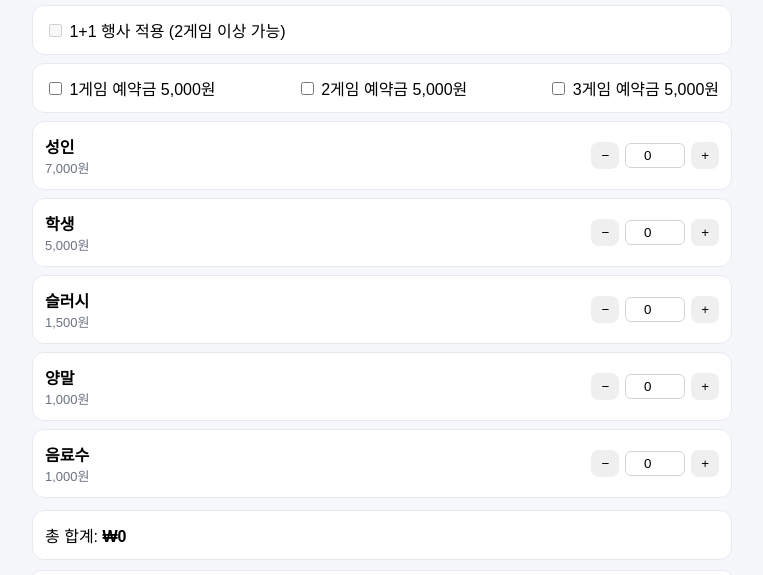
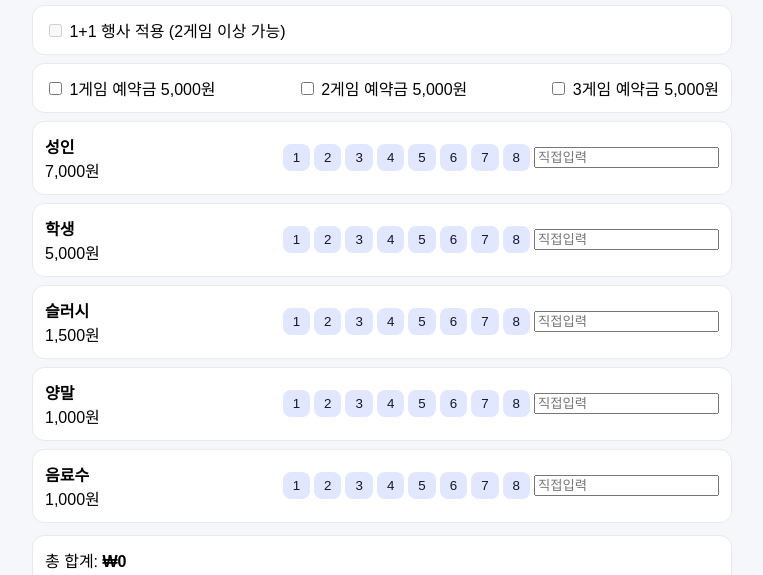
Before and after one commit to wlaud94-a11y/jmyj, a plain HTML site: page index.html in a window 1280 px wide. Shown: the part 155-730 px from the top of the page, without its empty margins (258-1021 px from the left). Drawn offline with nearby package versions, Linux system fonts and the light colour scheme.

Commit message:
Update index.html

```diff
--- a/index.html
+++ b/index.html
@@ -11,11 +11,12 @@ h1{font-size:22px;margin-bottom:6px;}
 .item{display:flex;justify-content:space-between;align-items:center;background:#fff;padding:12px;margin-bottom:8px;border-radius:12px;border:1px solid #e6e9ef;}
 .left{display:flex;flex-direction:column;}
 .label{font-weight:600;}
-.price{font-size:13px;color:#6b7280;}
-.controls{display:flex;align-items:center;gap:6px;}
+.controls{display:flex;align-items:center;gap:4px;flex-wrap:wrap;}
 input.num{width:50px;text-align:center;border-radius:6px;border:1px solid #d1d5db;padding:4px;}
 button{padding:6px 10px;border-radius:8px;border:none;cursor:pointer;}
 button.btn{background:#111827;color:#fff;}
+button.qtyBtn{background:#e0e7ff;color:#111827;}
+button.qtyBtn.active{background:#3b82f6;color:#fff;}
 .summary{display:flex;justify-content:space-between;align-items:center;background:#fff;padding:12px;border-radius:12px;border:1px solid #e6e9ef;margin-top:12px;}
 .receipt{margin-top:10px;background:#fff;padding:10px;border-radius:8px;border:1px solid #e6e9ef;font-size:14px;white-space:pre-line;}
 </style>
@@ -92,15 +93,33 @@ ITEMS.forEach(it=>{
     const left=document.createElement('div'); left.className='left';
     left.innerHTML=`<div class="label">${it.label}</div><div class="price">${it.price.toLocaleString()}원</div>`;
     const controls=document.createElement('div'); controls.className='controls';
-    const dec=document.createElement('button'); dec.innerText='−';
-    const inp=document.createElement('input'); inp.type='number'; inp.className='num'; inp.value=0;
-    const inc=document.createElement('button'); inc.innerText='+';
-    controls.appendChild(dec); controls.appendChild(inp); controls.appendChild(inc);
+
+    for(let i=1;i<=8;i++){
+        const btn=document.createElement('button');
+        btn.innerText=i;
+        btn.className='qtyBtn';
+        btn.onclick=()=>{
+            setQty(it.id,i);
+            document.getElementById(it.id+'Custom').value='';
+            const siblings=controls.querySelectorAll('button.qtyBtn');
+            siblings.forEach(s=>s.classList.remove('active'));
+            btn.classList.add('active');
+        }
+        controls.appendChild(btn);
+    }
+
+    const customInp=document.createElement('input');
+    customInp.type='number'; customInp.min=0; customInp.placeholder='직접입력';
+    customInp.id=it.id+'Custom';
+    customInp.oninput=()=>{
+        setQty(it.id, parseInt(customInp.value)||0);
+        const siblings=controls.querySelectorAll('button.qtyBtn');
+        siblings.forEach(s=>s.classList.remove('active'));
+    }
+    controls.appendChild(customInp);
+
     row.appendChild(left); row.appendChild(controls);
     itemsWrap.appendChild(row);
-    dec.onclick=()=>{setQty(it.id,qty[it.id]-1); inp.value=qty[it.id];}
-    inc.onclick=()=>{setQty(it.id,qty[it.id]+1); inp.value=qty[it.id];}
-    inp.oninput=()=>{setQty(it.id,parseInt(inp.value)||0);}
 });
 
 function setQty(id,val){qty[id]=Math.max(0,val); updateSummary();}
@@ -118,7 +137,6 @@ function updateSummary(){
     promoToggle.disabled=gameCount<2;
     if(gameCount<2) promoToggle.checked=false;
 
-    // 예약금 계산
     let depositTotal=0;
     if(deposit1.checked) depositTotal+=5000;
     if(deposit2.checked && gameCount>=2) depositTotal+=5000;
@@ -152,11 +170,9 @@ function updateSummary(){
     let total=game1Total + game2Total;
     totalPriceEl.innerHTML='<b>₩'+total.toLocaleString()+'</b>';
 
-    // 영수증 생성
     let now = new Date();
     let timeStr = now.toLocaleString();
-    let receipt = `팀: ${teamNameInput.value || '없음'}\n`;
-    receipt += `발행 시간: ${timeStr}\n------------------------------\n`;
+    let receipt = `팀: ${teamNameInput.value || '없음'}\n발행 시간: ${timeStr}\n------------------------------\n`;
     receipt += `게임1\n`;
     receipt += `성인 ${qty.adult}명 x 7,000원 = ₩${game1AdultPrice.toLocaleString()}\n`;
     receipt += `학생 ${qty.student}명 x 5,000원 = ₩${game1StudentPrice.toLocaleString()}\n`;
@@ -186,7 +202,6 @@ function updateSummary(){
     receipt += `총 금액: ₩${total.toLocaleString()}\n`;
     receiptWrap.innerText = receipt;
 
-    // 잔돈 계산
     const received = Number(receivedAmount.value) || 0;
     const change = received - total;
     changeAmount.innerText = change>=0 ? change.toLocaleString() : 0;
@@ -201,7 +216,8 @@ receivedAmount.oninput=updateSummary;
 
 document.getElementById('clearBtn').onclick=()=>{
     qty={adult:0,student:0,slush:0,socks:0,drink:0};
-    document.querySelectorAll('input.num').forEach(inp => inp.value = 0);
+    document.querySelectorAll('input.num, input[type=number]').forEach(inp => inp.value = '');
+    document.querySelectorAll('button.qtyBtn').forEach(b=>b.classList.remove('active'));
     gameCountSel.value='1';
     promoToggle.checked=false;
     deposit1.checked=false;
@@ -224,6 +240,5 @@ document.getElementById('saveImgBtn').onclick=()=>{
 
 updateSummary();
 </script>
-</div>
 </body>
 </html>
```
